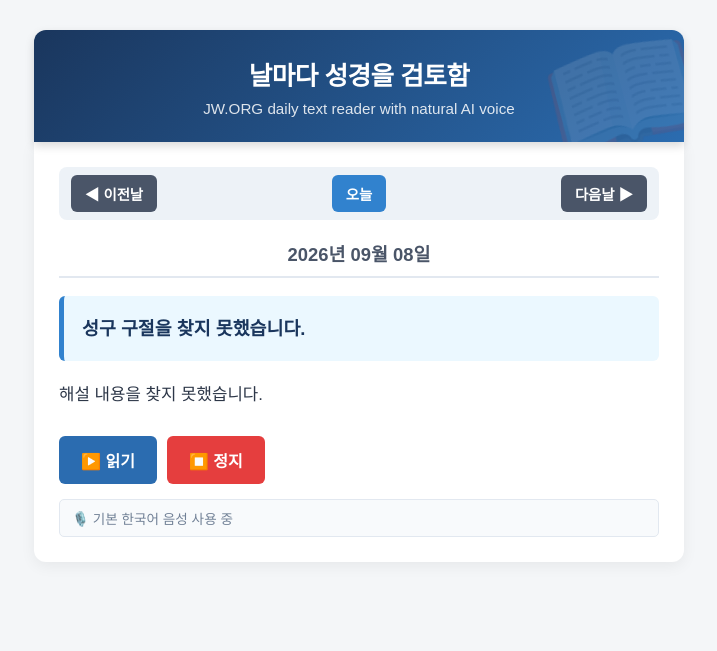
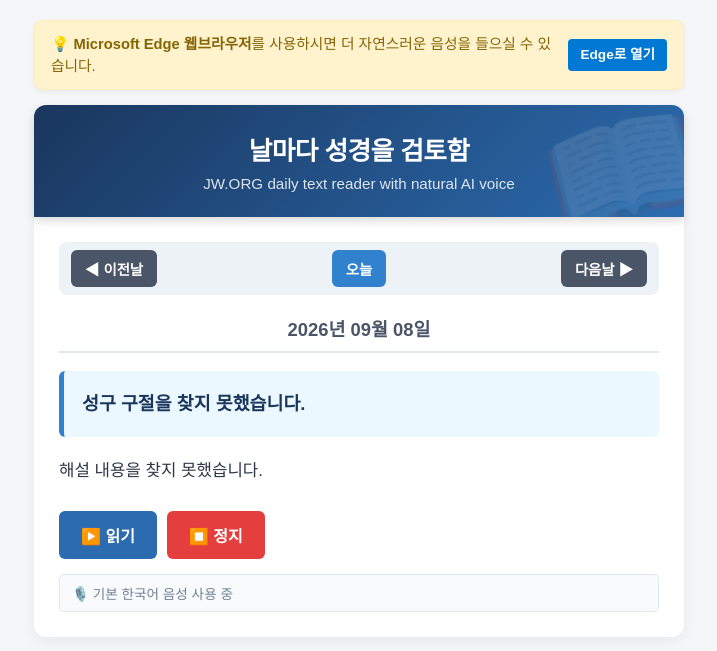
Before and after one commit to yschoi68/Bible-Reading-with-voice, a Flask app: page / in a window 1280 px wide. Shown: the top 651 px of the page, without its empty margins (281-998 px from the left). Run offline with Flask 3, Linux system fonts and the light colour scheme; data that the repository does not hold is empty.

Commit message:
Update index.html

```diff
--- a/templates/index.html
+++ b/templates/index.html
@@ -6,7 +6,38 @@
     <title>날마다 성경을 검토함 (Edge AI 음성)</title>
     <style>
         * { box-sizing: border-box; }
-        body { font-family: 'Malgun Gothic', sans-serif; max-width: 680px; margin: 30px auto; padding: 0 15px; background-color: #f4f6f8; }
+        body { font-family: 'Malgun Gothic', sans-serif; max-width: 680px; margin: 20px auto; padding: 0 15px; background-color: #f4f6f8; }
+
+        /* Edge 권장 안내 배너 (기본 숨김) */
+        .edge-recommend-banner {
+            display: none;
+            background-color: #fff3cd;
+            color: #856404;
+            border: 1px solid #ffeeba;
+            padding: 12px 16px;
+            border-radius: 8px;
+            margin-bottom: 15px;
+            font-size: 0.92rem;
+            line-height: 1.5;
+            justify-content: space-between;
+            align-items: center;
+            box-shadow: 0 2px 5px rgba(0,0,0,0.05);
+        }
+        .edge-btn {
+            background-color: #0078d4;
+            color: white;
+            border: none;
+            padding: 6px 12px;
+            border-radius: 4px;
+            font-size: 0.85rem;
+            font-weight: bold;
+            cursor: pointer;
+            margin-left: 10px;
+            white-space: nowrap;
+            text-decoration: none;
+            display: inline-block;
+        }
+        .edge-btn:hover { background-color: #005a9e; }
 
         /* 상단 타이틀 배너 스타일 */
         .header-banner {
@@ -72,7 +103,15 @@
 </head>
 <body>
 
-<!-- 상단 멋진 타이틀 배너 -->
+<!-- Edge 권장 메시지 배너 -->
+<div id="edge-banner" class="edge-recommend-banner">
+    <div>
+        💡 <b>Microsoft Edge 웹브라우저</b>를 사용하시면 더 자연스러운 음성을 들으실 수 있습니다.
+    </div>
+    <a id="edge-link" href="#" class="edge-btn" onclick="openInEdge(event)">Edge로 열기</a>
+</div>
+
+<!-- 상단 타이틀 배너 -->
 <div class="header-banner">
     <h1>날마다 성경을 검토함</h1>
     <p>JW.ORG daily text reader with natural AI voice</p>
@@ -107,6 +146,25 @@
     let currentPrevDate = "";
     let currentNextDate = "";
     const synth = window.speechSynthesis;
+
+    // 현재 접속 브라우저가 Edge인지 검사
+    function checkEdgeBrowser() {
+        const userAgent = navigator.userAgent;
+        const isEdge = userAgent.includes("Edg/") || userAgent.includes("Edge/");
+
+        if (!isEdge) {
+            const banner = document.getElementById('edge-banner');
+            banner.style.display = 'flex';
+        }
+    }
+
+    // Edge 브라우저로 열기 시도 함수
+    function openInEdge(e) {
+        e.preventDefault();
+        const currentUrl = window.location.href.replace(/^https?:\/\//, '');
+        // 모바일/PC Edge 스키마 호출 시도
+        window.location.href = "microsoft-edge-https://" + currentUrl;
+    }
 
     // 성구 표기를 TTS 발음용 한글로 변환하는 함수 (장/편, 절 발음교정)
     function convertBibleForTTS(text) {
@@ -152,7 +210,7 @@
 
     // 지정된 날짜의 성구 데이터를 로드하는 함수
     function loadDailyText(dateStr = '') {
-        stopSpeech(); // 날짜 이동 시 기존 읽기 정지
+        stopSpeech();
 
         document.getElementById('loading').style.display = 'block';
         document.getElementById('content-box').style.display = 'none';
@@ -169,12 +227,10 @@
                     currentPrevDate = data.prev_date;
                     currentNextDate = data.next_date;
 
-                    // 화면 표시
                     document.getElementById('date-text').innerText = data.date;
                     document.getElementById('scripture-text').innerText = data.scripture;
                     document.getElementById('body-text').innerText = data.content;
 
-                    // 음성 변환 적용
                     let fullText = `${data.scripture}. ${data.content}`;
                     textToSpeech = convertBibleForTTS(fullText);
 
@@ -249,7 +305,8 @@
         speechSynthesis.onvoiceschanged = updateVoiceStatus;
     }
 
-    // 처음 로드 시 실행
+    // 페이지 시작 시 실행
+    checkEdgeBrowser();
     loadDailyText();
 </script>
 
```
